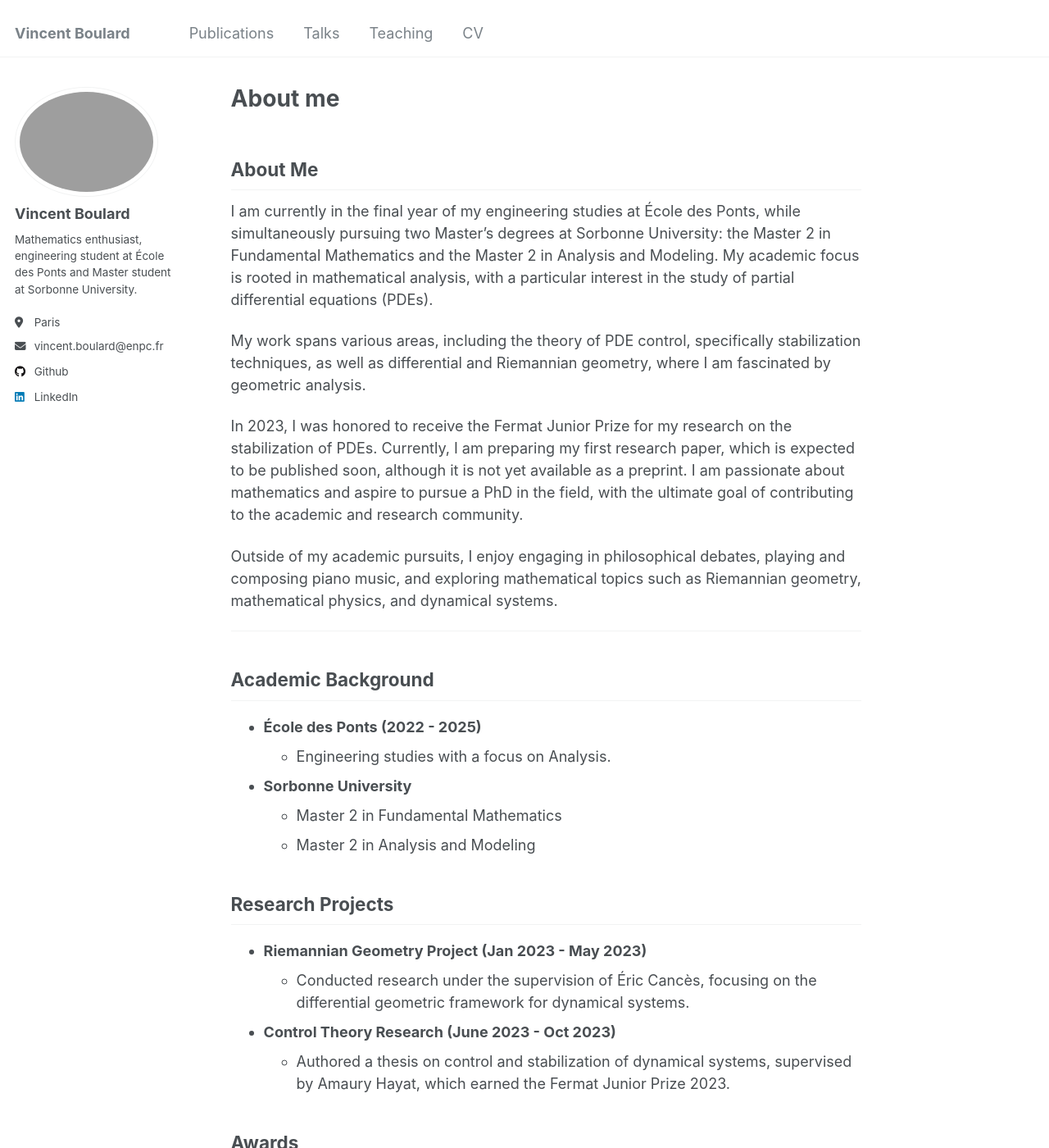
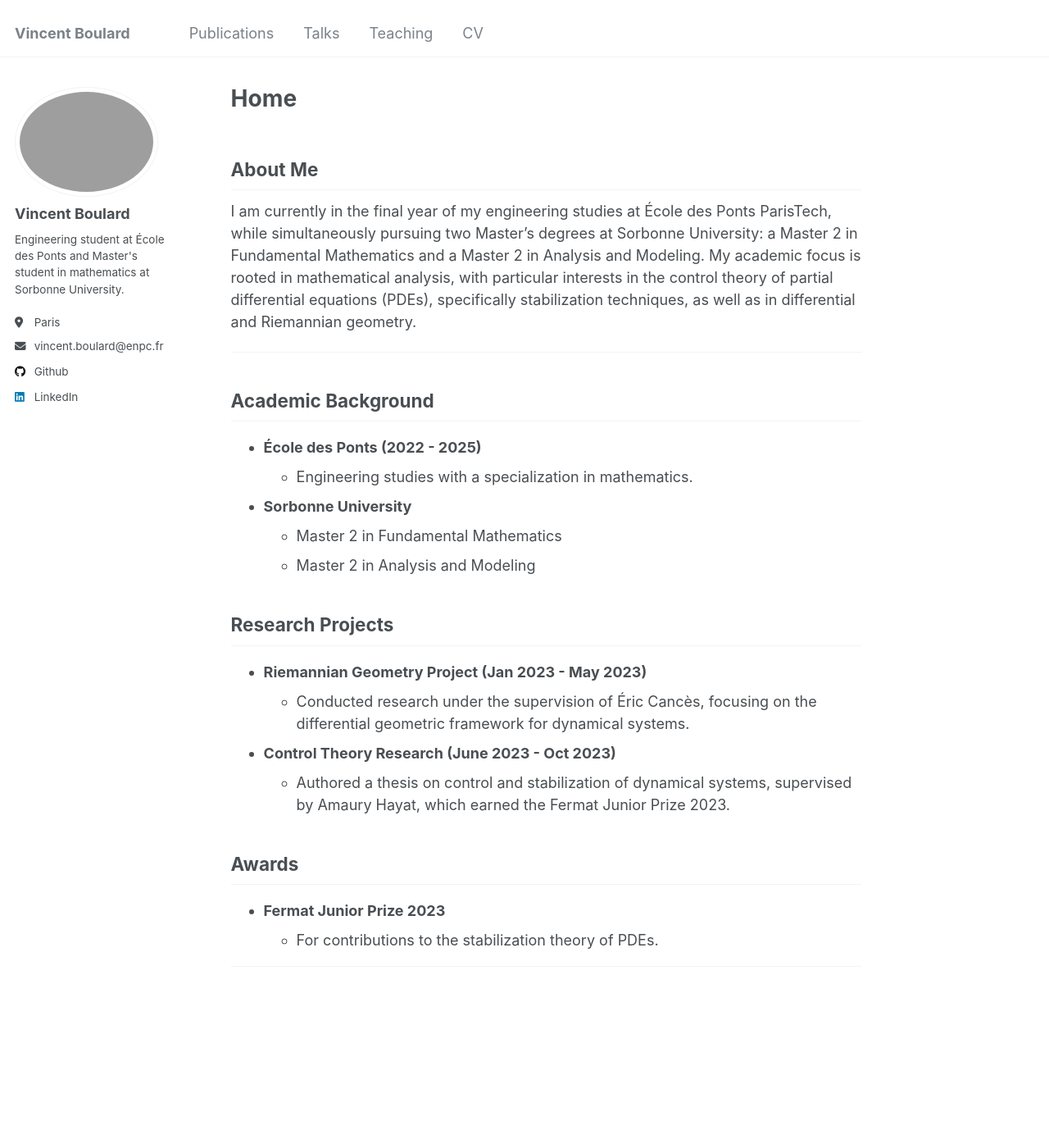
Before and after one commit to Mipoza/mipoza.github.io, a Jekyll site: the page built from _pages/about.md, in a window 1280 px wide and 1400 px high. Shown: the whole window at 82% size. Built offline with Jekyll 4.4.1, drawn with Linux system fonts in a browser that asks for light colours.

Commit message:
modifications

```diff
--- a/_config.yml
+++ b/_config.yml
@@ -11,7 +11,7 @@ locale                   : "en-US"
 title                    : "Vincent Boulard"
 title_separator          : "-"
 name                     : &name "Vincent Boulard"
-description              : &description "personal description"
+description              : &description "Academic webpage of Vincent Boulard, mathematics student"
 url                      : https://Mipoza.github.io # the base hostname & protocol for your site e.g. "https://mmistakes.github.io"
 baseurl                  : "" # the subpath of your site, e.g. "/blog"
 repository               : "Mipoza/Mipoza.github.io"
@@ -24,7 +24,7 @@ author:
   avatar           : "profile.png"
   name             : "Vincent Boulard"
   pronouns         : # example: "she/her"
-  bio              : "Mathematics enthusiast, engineering student at École des Ponts and Master student at Sorbonne University."
+  bio              : "Engineering student at École des Ponts and Master's student in mathematics at Sorbonne University."
   location         : "Paris"
   employer         : # ENPC
   uri              : # URL
--- a/_pages/about.md
+++ b/_pages/about.md
@@ -1,6 +1,6 @@
 ---
 permalink: /
-title: "About me"
+title: "Home"
 author_profile: true
 redirect_from:
   - /about/
@@ -9,20 +9,14 @@ redirect_from:
 
 ## About Me
 
-I am currently in the final year of my engineering studies at École des Ponts, while simultaneously pursuing two Master’s degrees at Sorbonne University: the Master 2 in Fundamental Mathematics and the Master 2 in Analysis and Modeling. My academic focus is rooted in mathematical analysis, with a particular interest in the study of partial differential equations (PDEs).
-
-My work spans various areas, including the theory of PDE control, specifically stabilization techniques, as well as differential and Riemannian geometry, where I am fascinated by geometric analysis.
-
-In 2023, I was honored to receive the Fermat Junior Prize for my research on the stabilization of PDEs. Currently, I am preparing my first research paper, which is expected to be published soon, although it is not yet available as a preprint. I am passionate about mathematics and aspire to pursue a PhD in the field, with the ultimate goal of contributing to the academic and research community.
-
-Outside of my academic pursuits, I enjoy engaging in philosophical debates, playing and composing piano music, and exploring mathematical topics such as Riemannian geometry, mathematical physics, and dynamical systems.
+I am currently in the final year of my engineering studies at École des Ponts ParisTech, while simultaneously pursuing two Master’s degrees at Sorbonne University: a Master 2 in Fundamental Mathematics and a Master 2 in Analysis and Modeling. My academic focus is rooted in mathematical analysis, with particular interests in the control theory of partial differential equations (PDEs), specifically stabilization techniques, as well as in differential and Riemannian geometry.
 
 ---
 
 ## Academic Background
 
 - **École des Ponts (2022 - 2025)**
-  - Engineering studies with a focus on Analysis.
+  - Engineering studies with a specialization in mathematics.
 - **Sorbonne University**
   - Master 2 in Fundamental Mathematics
   - Master 2 in Analysis and Modeling
```
